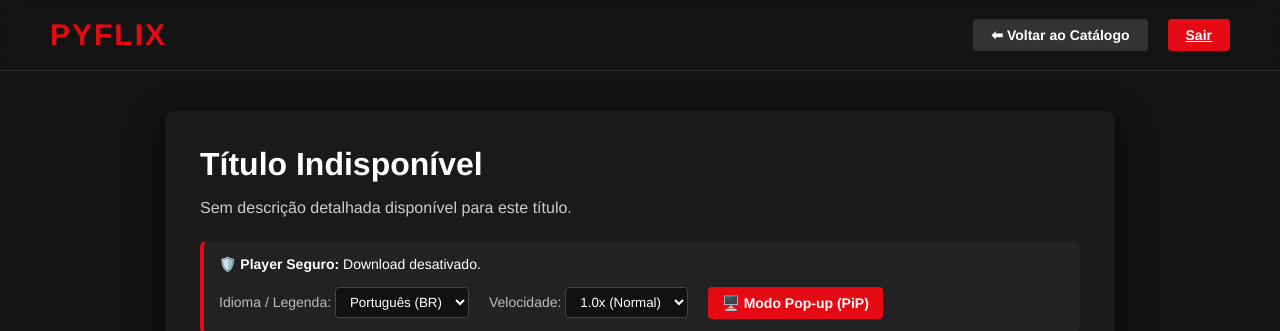
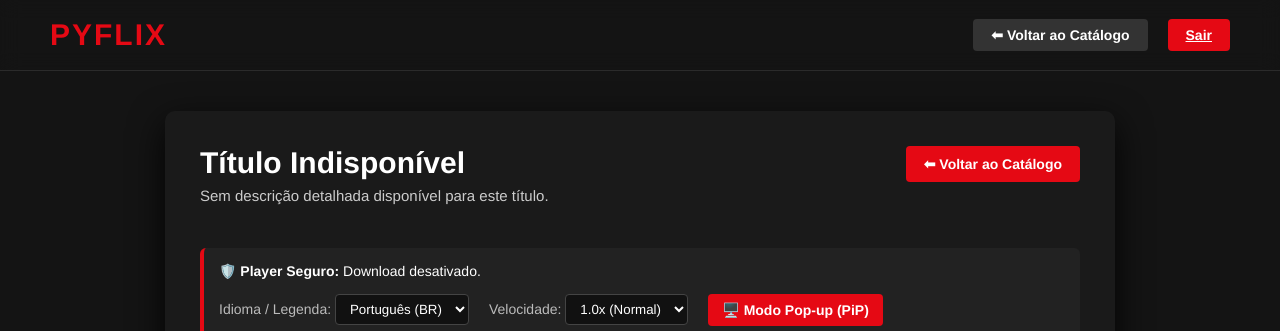
Before and after one commit to Martins2399/PyFlix---Web, a Flask app: page /player in a window 1280 px wide. Shown: the top 331 px of the page. Run offline with Flask 3, Linux system fonts and the light colour scheme; the visitor is signed in with stand-in values (Sample User, id 1).

Commit message:
Adicionado botao voltar ao catalogo no topo do player e corrigidas capas

```diff
--- a/static/data/catalog.json
+++ b/static/data/catalog.json
@@ -3,7 +3,7 @@
     "titulo": "Meu Vídeo Local (Static)",
     "descricao": "Vídeo e capa carregados diretamente da sua pasta local /static do projeto.",
     "categoria": "Meus Vídeos",
-    "imagem": "/static/images/sua_capa.jpg",
+    "imagem": "https://images.unsplash.com/photo-1518709268805-4e9042af9f23?w=500",
     "video": "/static/videos/seu_video.mp4",
     "legenda": "/static/videos/legenda.vtt",
     "destaque": true
--- a/templates/player.html
+++ b/templates/player.html
@@ -13,19 +13,25 @@
             <a href="/" style="text-decoration: none;"><h1>PYFLIX</h1></a>
         </div>
         <div class="header-right">
-            <!-- Botão Voltar ao Catálogo também no Cabeçalho (Topo) -->
             <a href="/" class="logout-btn" style="text-decoration: none; background-color: #333;">⬅ Voltar ao Catálogo</a>
             <a href="/logout" class="logout-btn">Sair</a>
         </div>
     </header>
 
     <div class="player-container">
-        <!-- Título e Descrição Detalhada -->
-        <h1 id="titulo" style="font-size: 32px; margin-bottom: 12px; color: #fff; font-weight: bold;"></h1>
-        <p id="desc" style="font-size: 16px; color: #cccccc; line-height: 1.6; margin-bottom: 20px;"></p>
+        <!-- Cabeçalho do Player com Título e Botão Voltar Bem no Alto -->
+        <div style="display: flex; justify-content: space-between; align-items: flex-start; flex-wrap: wrap; gap: 15px; margin-bottom: 12px;">
+            <div>
+                <h1 id="titulo" style="font-size: 30px; color: #fff; font-weight: bold; margin-bottom: 5px;"></h1>
+                <p id="desc" style="font-size: 15px; color: #cccccc; line-height: 1.5;"></p>
+            </div>
+            <div>
+                <a href="/" class="back-btn" style="margin-top: 0; background-color: #e50914; padding: 10px 18px; font-size: 14px; text-decoration: none; border-radius: 4px; display: inline-block; font-weight: bold;">⬅ Voltar ao Catálogo</a>
+            </div>
+        </div>
 
         <!-- Painel de Controlo do Player -->
-        <div class="audio-selector" style="display: flex; justify-content: space-between; align-items: center; flex-wrap: wrap; gap: 15px; background: #222; padding: 15px; border-radius: 6px; margin-bottom: 20px; border-left: 4px solid #e50914;">
+        <div class="audio-selector" style="display: flex; justify-content: space-between; align-items: center; flex-wrap: wrap; gap: 15px; background: #222; padding: 15px; border-radius: 6px; margin: 20px 0; border-left: 4px solid #e50914;">
             <span style="color: #fff; font-size: 14px;">🛡️ <strong>Player Seguro:</strong> Download desativado.</span>
 
             <div style="display: flex; gap: 20px; align-items: center; flex-wrap: wrap;">
@@ -59,11 +65,6 @@
                 <track id="videoTrack" kind="subtitles" srclang="pt" label="Português">
                 Seu navegador não suporta a tag de vídeo.
             </video>
-        </div>
-
-        <!-- Botão Voltar ao Catálogo na parte inferior -->
-        <div style="margin-top: 25px;">
-            <a href="/" class="back-btn">⬅ Voltar ao Catálogo</a>
         </div>
     </div>
 
```
